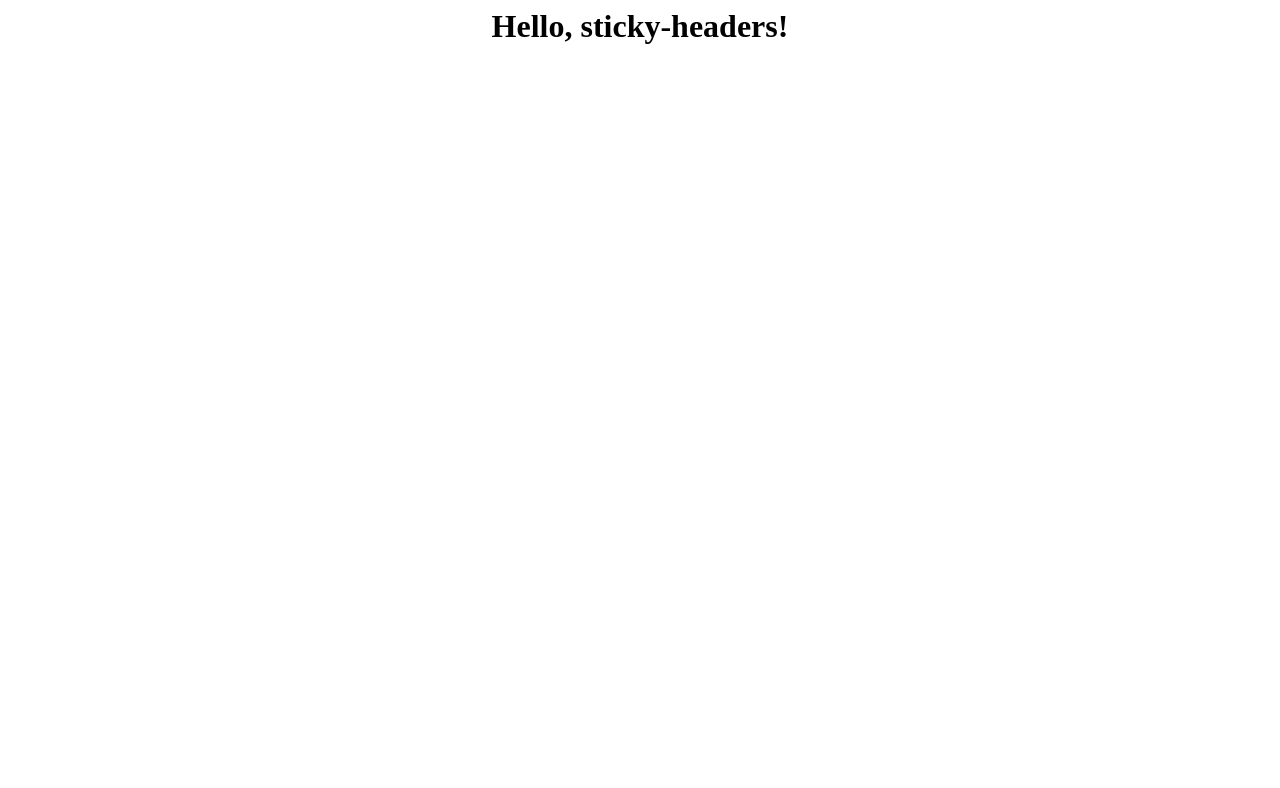
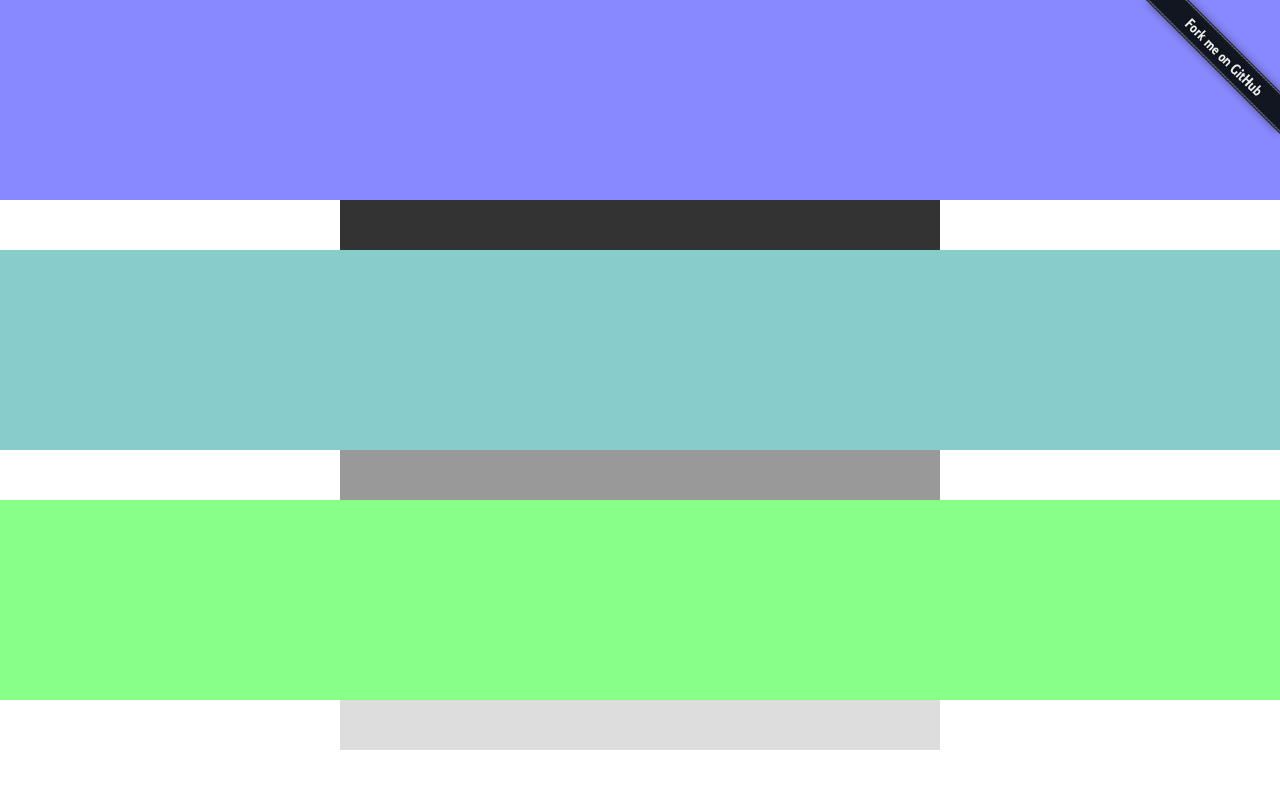
Before and after one commit to bikrus/sticky-header, a plain HTML site: page index.html in a window 1280 px wide. Shown: the top 788 px of the page. Drawn offline with Linux system fonts and the light colour scheme.

Commit message:
Missed to push index.html.

```diff
--- a/index.html
+++ b/index.html
@@ -1,5 +1,65 @@
+<!DOCTYPE html>
 <html>
+<head>
+  <title></title>
+  <style type="text/css">
+    body{
+      height: 2000px;
+      margin: 0px;
+    }
+    .bar{
+      width: 600px;
+      height: 50px;
+      margin: auto;
+      background-color: #333333;
+      position: relative;
+    }
+    .outerbar{
+      width: 100%;
+      height: 50px;
+      margin: 0;
+      padding: 0;
+      position: relative;
+      text-align: center;
+    }
+    .bar-anchor{
+      width: 600px;
+      height: 0px;
+      margin: auto;
+    }
+    .placeholder{
+      height: 200px;
+      width: 100%;
+    }
+  </style>
+</head>
 <body>
-<h1 style="text-align: center;">Hello, sticky-headers!</h1>
+  <div class="container">
+    <div class="placeholder" style="background-color:#8888ff"></div>
+    <div class="outerbar">
+      <div class="bar"></div>
+    </div>
+    <div class="placeholder" style="background-color:#88cccc"></div>
+    <div class="outerbar">
+      <div class="bar" style="background-color:#999999"></div>
+    </div>
+    <div class="placeholder" style="background-color:#88ff88"></div>
+    <div class="outerbar">
+      <div class="bar" style="background-color:#dddddd"></div>
+    </div>
+    <div class="bar-anchor" id="bar-anchor"></div>
+  </div>
+
+  <a href="#">
+    <img style="position: absolute; top: 0; right: 0; border: 0;" src="./rtlogo.png" alt="Fork me on GitHub" data-canonical-src="./rtlogo.png"/>
+  </a>
+  <script type="text/javascript" src="./index.js"></script>
+  <script type="text/javascript">
+  var barAnchor=document.getElementById('bar-anchor')
+  var bars=document.querySelectorAll('.bar')
+  Array.prototype.forEach.call(bars, function(bar) {
+    sticky(bar, barAnchor, 0);
+  });
+  </script>
 </body>
 </html>
```
